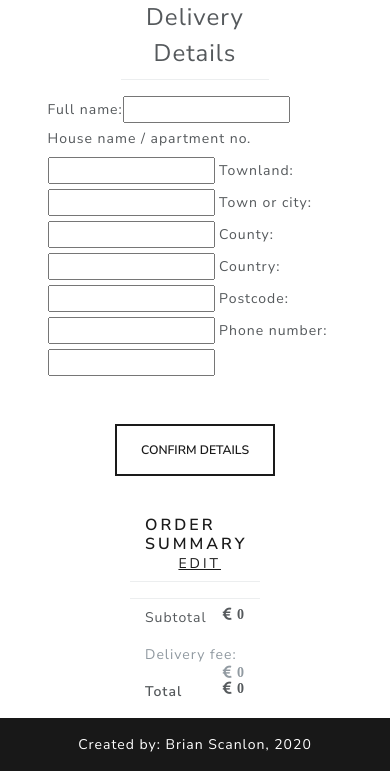
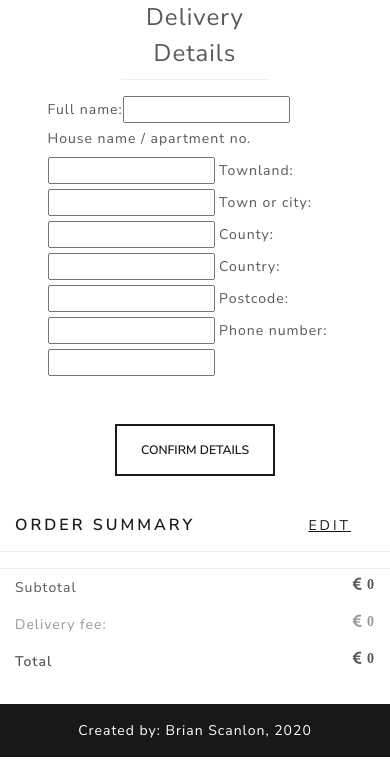
Before and after one commit to brianscan14/XYfitness, a Django app: page /checkout/deliver/ in a window 390 px wide. Shown: the part 190-961 px from the top of the page. Run offline with Django 3.2, Linux system fonts and the light colour scheme; the visitor is signed in with stand-in values (Sample User, id 1); some libraries are stand-ins or nearby versions.

Commit message:
correcitng margining and layout for smaller screen sizes, dleivery cart items will now appear on bottom of screen instead of right side

```diff
--- a/templates/components/cart-items.html
+++ b/templates/components/cart-items.html
@@ -1,4 +1,4 @@
-        <div class="col-4 mx-auto">
+        <div class="col-12 col-md-5 col-lg-4 mx-auto mb-3">
             <div class="row">
                 <div class="col border-bottom pb-2">
                     <h5>Order summary
```
